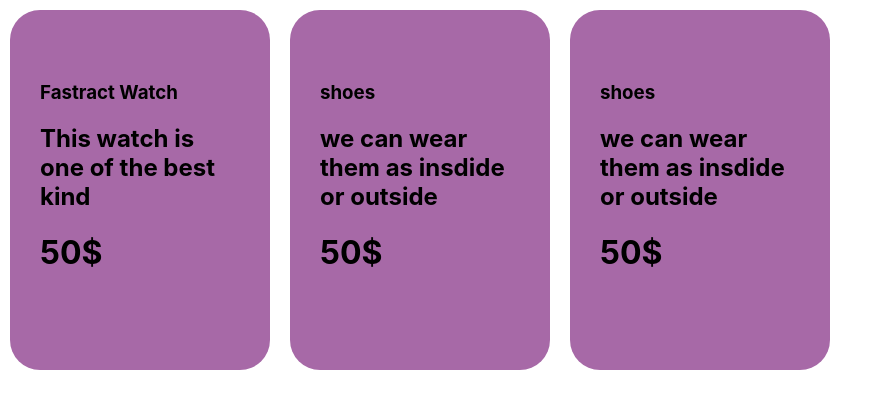
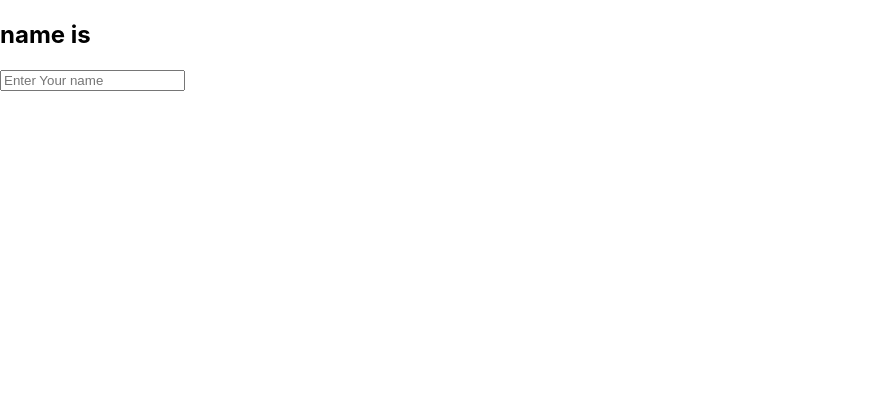
Before and after one commit to adietyaprogithub/React-, a React (Create React App) app: page / in a window 1280 px wide. Shown: the top 408 px of the page, without its empty margins (0-893 px from the left). Built offline with nearby package versions, Linux system fonts and the light colour scheme.

Commit message:
name_updater

```diff
--- a/src/App.js
+++ b/src/App.js
@@ -1,44 +1,22 @@
-import "./App.css";
-import {Cards} from  "./Cards";
+import React from "react";
+import { useState } from "react";
 
 export default function App() {
 
-const product = [
-   {
+const [name , setName] = useState('')
 
-    image: '',
-    name : 'Fastract Watch',
-    info : 'This watch is one of the best kind',
-    price:'50$'
-  },
- {
-    image: '',
-    name : 'shoes',
-    info: 'we can wear them as insdide or outside',
-    price: '50$'
-  },
+const handler = (e) => {
 
- {
-    image: '',
-    name : 'shoes',
-    info: 'we can wear them as insdide or outside',
-    price: '50$'
-  }
-]
+  setName (e.target.value)
+}
+
+return(
+
+  <div>
+    <h2> name is {name}</h2>
+    <input type="text"  placeholder="Enter Your name " value={name} onChange={handler}/>
+  </div>
+)
 
 
-  return (
-   <div>
-    <div style={{display : "flex" , flexDirection:"row"}} >
-  { product.map ((product , index) => (
-    <Cards key={index}  useDetail={product}/>
-  ))}
-
-
-
-
-   </div>
-
-   </div>
-  );
-}
+  };
```
Also changed, not shown: src/Assignment/Day-5(cards)/main.js (deleted, +0 -58 lines), src/Function_up/css.js (deleted, +0 -19 lines), src/ass1/button.js (deleted, +0 -9 lines), src/ass1/rect_benifit.js (deleted, +0 -14 lines), src/ass1/rectlogo.js (deleted, +0 -8 lines), src/ass1/word.js (deleted, +0 -51 lines), src/components/counter_app/main.js (added, +28 -0 lines), src/form.js (added, +25 -0 lines).
